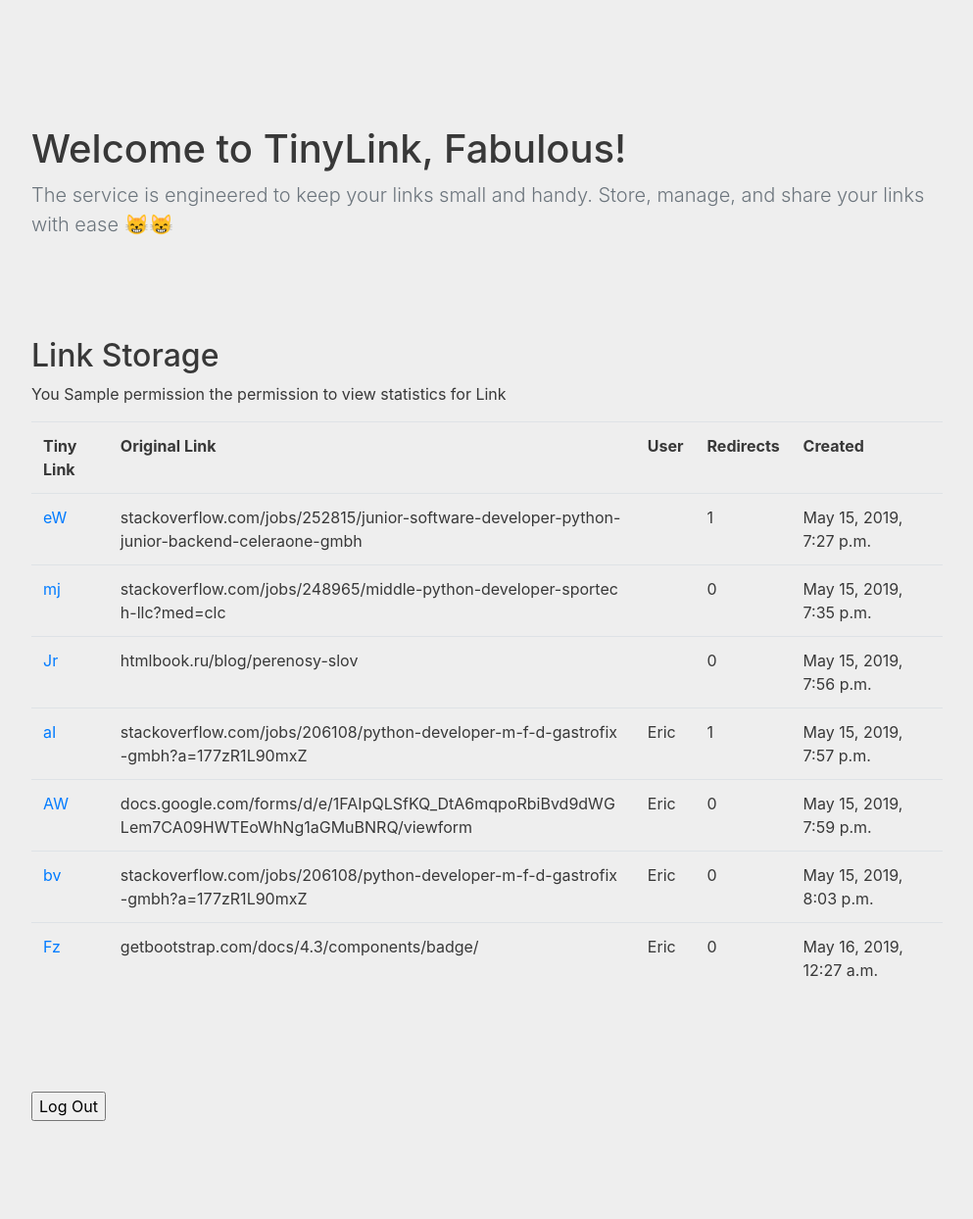
After one commit to artemii-yanushevskyi/Tiny-Link-App, a Django app: template site/tinylink/templates/tinylink/stats.html in a window 1280 px wide. The commit adds this page. Shown: the whole page at 98% size, without its empty margins (143-1136 px from the left). Run offline with Django 3.2, Linux system fonts and the light colour scheme; data comes from the database, SQL or seed files in the repository; the template is opened without the code that fills it: values that come from a table or form of the project are taken from there, most other values are stand-ins (such as "Sample title", 1, 10 or a date in 2020); some libraries are stand-ins or nearby versions.

Commit message:
statistics page, improved UI

```diff
--- a/site/core/settings.py
+++ b/site/core/settings.py
@@ -128,3 +128,6 @@ ALLOWED_HOSTS += ['reasongrace.com', 'fabulous.alwaysdata.net', 'localhost']
 
 PROJECT_ROOT = os.path.dirname(os.path.abspath(__file__))
 STATIC_ROOT = os.path.join(PROJECT_ROOT, 'static/')
+
+if 'aware' not in PROJECT_ROOT:
+    SECURE_SSL_REDIRECT = True
--- a/site/tinylink/templates/base.html
+++ b/site/tinylink/templates/base.html
@@ -16,7 +16,7 @@
   <title>TinyLink</title>
 </head>
 <body>
-
+  {% csrf_token %}
   {% block content %}
   {% endblock %}
 
--- /dev/null
+++ b/site/tinylink/templates/tinylink/stats.html
@@ -0,0 +1,104 @@
+{% extends 'base.html' %}
+
+{% block content %}
+
+<div class="container head">
+  <h1 class="jumbotron-heading">Welcome to TinyLink, {{name | title}}!</h1>
+  <p class="lead text-muted">
+    The service is engineered to keep your links small and handy. Store, manage, and share your links with ease 😸😸
+  </p>
+</div>
+
+<!-- Modal -->
+<div class="modal fade" id="tinylinkModal" tabindex="-1" role="dialog" aria-labelledby="exampleModalLabel" aria-hidden="true">
+    <div class="modal-dialog" role="document">
+        <div class="modal-content">
+            <div class="modal-header">
+                <h5 class="modal-title" id="exampleModalLabel">Tinylink available!</h5>
+                <button type="button" class="close" data-dismiss="modal" aria-label="Close">
+                    <span aria-hidden="true">&times;</span>
+                </button>
+            </div>
+            <div class="modal-body">
+                <div class="card">
+                    <div class="card-body">
+                        <a href='' id='tinylink'></a>
+                    </div>
+                </div>
+            </div>
+            <div class="modal-footer">
+                <button type="button" class="btn btn-secondary" data-dismiss="modal">Close</button>
+            </div>
+        </div>
+    </div>
+</div>
+
+
+<script>
+$(document).ready(function(){
+    $( "a.tinylink" ).click(function(event) {
+        event.preventDefault();
+        var tinylink = $(this).prop('href');
+        var link = $(this).attr('original-link');
+        console.log(tinylink + link);
+        $('#tinylinkModal').modal('show');
+        $( "#tinylink" ).text(tinylink);
+        $( "#tinylink" ).attr("href", tinylink);
+        $( "#original" ).text(link);
+    });
+});
+</script>
+
+<script>
+$( ".tinylink" ).click(function(event) {
+    event.preventDefault();
+    console.log('fda');
+    alert( "Handler for .click() called." );
+});
+
+$( "a" ).click(function( event ) {
+  $( ".tinylinkModal .modal-body" ).val()
+    .append( "default " + event.type + " prevented" )
+    .appendTo( "#log" );
+    return false;
+});
+</script>
+
+<div class="storage container">
+  {% load tz %}
+  {% timezone "Europe/Kiev" %}
+  <h2>Link Storage</h2>
+  <p>
+    You {{ permission }} the permission to view statistics for Link
+    <table class='table' style="margin-bottom:50px;">
+        <tr>
+            <th>Tiny Link</th>
+            <th>Original Link</th>
+            <th>User</th>
+            <th>Redirects</th>
+            <th>Created</th>
+        </tr>
+        {% for link in links %}
+        <tr>
+            <td>
+              <a class='tinylink' href="../link/{{ link.tiny }}" original-link="{{ link.original }}">{{ link.tiny }}</a>
+            </td>
+            <td style="word-break: break-all;">{{ link.original }}</td>
+            <td>{{ link.user.first_name }}</td>
+            <td>{{ link.count }}</td>
+            <td>{{ link.created }}</td>
+        </tr>
+        {% endfor %}
+    </table>
+  </p>
+  {% endtimezone %}
+</div>
+
+<div class="login container">
+  <form action="logout" method="post">
+    {% csrf_token %}
+    <input class="loginbutton" type="submit" value="Log Out">
+  </form>
+</div>
+
+{% endblock %}
--- a/site/tinylink/urls.py
+++ b/site/tinylink/urls.py
@@ -6,4 +6,5 @@ urlpatterns = [
     re_path('login/?$', views.login_user, name='login'),
     path('logout', views.logout_view, name='logout'),
     re_path(r'^ajax/tinylink/?$', views.make_link, name='make_link'),
+    re_path(r'statistics/?', views.stats, name='statistics')
 ]
```
Also changed, not shown: site/tinylink/templates/tinylink/index.html (+41 -2 lines), site/tinylink/views.py (+43 -1 lines), README.md, 1 other file.
